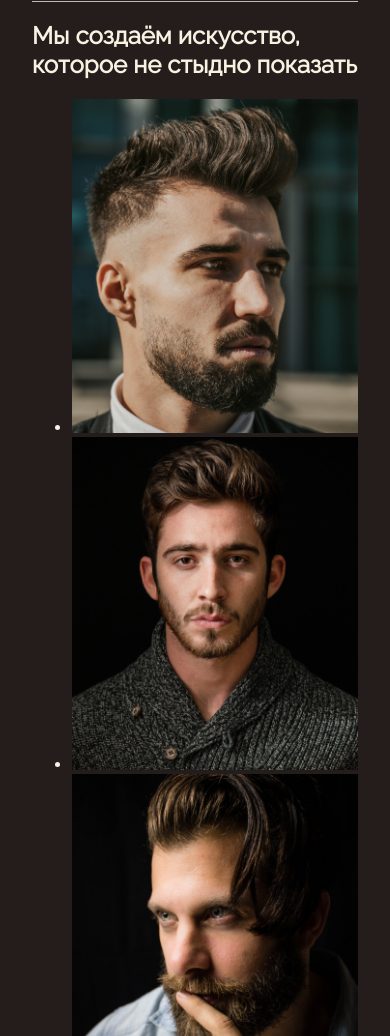
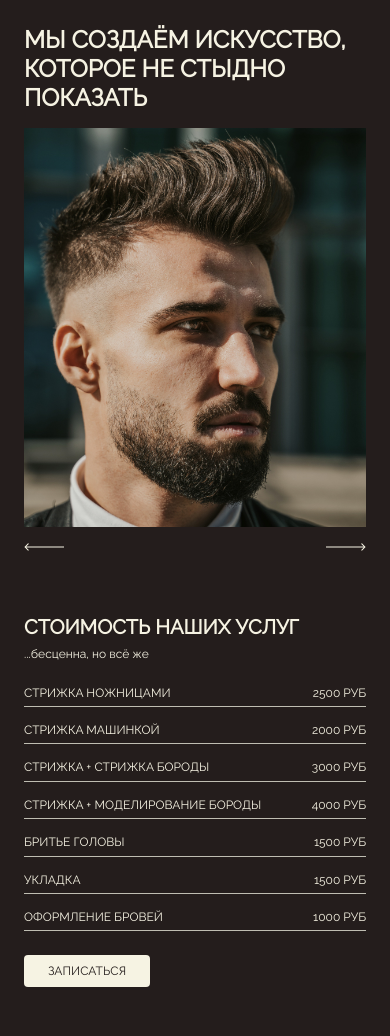
Before and after one commit to SiAnsty/Chik-chik, a plain HTML site: page index.html in a window 390 px wide. Shown: the part 80-1116 px from the top of the page. Drawn offline with Linux system fonts and the light colour scheme.

Commit message:
add styls for section  header-price

```diff
--- /dev/null
+++ b/css/header.css
@@ -0,0 +1,21 @@
+.header__container {
+  padding-top: 16px;
+  padding-bottom: 17px;
+  border-bottom: 1px solid #BFBDB2;
+  display: flex;
+  align-items: center;
+  justify-content: space-between;
+}
+
+.header__navigation {
+  flex-grow: 1;
+  display: flex;
+  justify-content: flex-end;
+  margin-right: 54px;
+}
+
+@media (max-width: 768px) {
+  .header__navigation {
+    display: none;
+  }
+}
--- /dev/null
+++ b/css/hero.css
@@ -0,0 +1,33 @@
+.hero {
+  padding: 62px 0;
+}
+
+.hero__title {
+  font-size: 54px;
+  text-transform: uppercase;
+  max-width: 904px;
+  margin: 0 0 36px;
+}
+
+@media (max-width: 768px) {
+  .hero {
+    padding: 40px 0;
+  }
+
+  .hero__title {
+    font-size: 40px;
+    margin-bottom: 24px;
+  }
+}
+
+@media (max-width: 560px) {
+  .hero {
+    padding: 32px 0;
+  }
+
+  .hero__title {
+    font-size: 24px;
+    margin-bottom: 16px;
+    max-width: 420px;
+  }
+}
--- /dev/null
+++ b/css/main-link.css
@@ -0,0 +1,31 @@
+.main-link {
+  display: inline-block;
+  border-radius: 4px;
+  padding: 13px 46px;
+  font-size: 14px;
+  line-height: 100%;
+  text-transform: uppercase;
+  text-decoration: none;
+  color: #241D1C;
+  background: #F6F3E3;
+  cursor: pointer;
+}
+
+.main-link:hover:not(:disabled) {
+  background: #EFE7BE;
+}
+
+.main-link:focus-visible {
+  outline: 1px solid #FFFFFF;
+}
+
+.main-link:disabled {
+  opacity: 0.4;
+}
+
+@media (max-width: 560px) {
+  .main-link {
+    padding: 10px 24px;
+    font-size: 12px;
+  }
+}
--- /dev/null
+++ b/css/navigation.css
@@ -0,0 +1,16 @@
+.navigaton__list {
+  margin: 0;
+  padding: 0;
+  list-style: none;
+  display: flex;
+  align-items: center;
+  gap: 33px;
+}
+
+.navigation__link {
+  color: inherit;
+  text-decoration: none;
+  font-size: 14px;
+  line-height: 100%;
+  text-transform: uppercase;
+}
--- /dev/null
+++ b/css/price.css
@@ -0,0 +1,108 @@
+.price {
+  padding: 62px 0;
+}
+
+.price__title {
+  font-size: 40px;
+  text-transform: uppercase;
+  margin: 0 0 16px;
+}
+
+.price__tagline {
+  margin: 0 0 40px;
+}
+
+.price__wrapper-content {
+  display: flex;
+  gap: 32px;
+}
+
+.price__wrapper-content:before{
+  content: '';
+  flex-basis: 50%;
+  background-position: top;
+  background-size: cover;
+  background-image: url(../img/price-cont.jpg);
+}
+
+.price__content {
+  flex-basis: 50%;
+}
+
+.price__list {
+  padding: 0;
+  margin: 0 0 62px;
+  list-style: none;
+}
+
+.price__item {
+  display: flex;
+  justify-content: space-between;
+  font-size: 14px;
+  line-height: 100%;
+  text-transform: uppercase;
+  padding-bottom: 7px;
+  margin-bottom: 24px;
+  border-bottom: 1px solid #BFBDB2;
+}
+
+.price__item:last-child {
+  margin-bottom: 0;
+}
+
+.price__item-title {
+  text-transform: uppercase;
+}
+
+.price__item-count {
+  white-space: nowrap;
+}
+
+@media (max-width: 786px) {
+  .price {
+    padding: 40px 0;
+  }
+
+  .price__title {
+  font-size: 32px;
+  }
+
+  .price__wrapper-content:before {
+    content: none;
+  }
+
+  .price__content {
+    flex-basis: 100%;
+  }
+
+  .price__list {
+    margin-bottom: 40px;
+  }
+}
+
+@media (max-width: 560px) {
+  .price {
+    padding: 32px 0;
+  }
+
+  .price__title {
+    font-size: 20px;
+    margin-bottom: 8px;
+  }
+
+  .price__tagline {
+    font-size: 12px;
+    margin-bottom: 24px;
+  }
+
+  .price__list {
+    margin-bottom: 24px;
+  }
+
+  .price__item {
+    font-size: 12px;
+    line-height: 120%;
+    padding-bottom: 6px;
+    margin-bottom: 16px;
+  }
+}
--- /dev/null
+++ b/css/slider.css
@@ -0,0 +1,108 @@
+.slider {
+  overflow: hidden;
+  position: relative;
+
+}
+.slider__container {
+  /*display: none;*/
+}
+
+.slider__list {
+  display: flex;
+  list-style: none;
+  padding: 0;
+  margin: 0 -16px;
+}
+
+.slider__item {
+  padding: 0 16px;
+  flex-grow: 0;
+  flex-shrink: 0;
+  max-width: 25%;
+}
+
+.slider__item_active {
+  max-width: 50%;
+}
+
+.slider__arrow {
+  position: absolute;
+  bottom: 29%;
+  height: 8px;
+  background-color: transparent;
+  width: 64px;
+  background-repeat: no-repeat;
+  border: none;
+  cursor: pointer;
+}
+
+.slider__arrow:hover {
+  opacity: 0.8;
+}
+
+.slider__arrow:active {
+  opacity: 0.6;
+}
+
+.slider__arrow_left {
+  left: 8%;
+  background-position: left;
+  background-image: url(../img/Arrow\ 1.svg);
+}
+
+.slider__arrow_right {
+  right: 8%;
+  background-position: right;
+  background-image: url(../img/Arrow\ 2.svg);
+}
+
+@media (max-width: 1024px) {
+  .slider__item {
+    max-width: 30%;
+  }
+
+  .slider__item_active {
+    max-width: 40%;
+  }
+
+  .slider__arrow {
+    bottom: 12%;
+  }
+}
+
+@media (max-width: 768px) {
+  .slider__item {
+    max-width: 25%;
+  }
+
+  .slider__item_active {
+    max-width: 50%;
+  }
+
+  .slider__arrow {
+    width: 40px;
+    bottom: 31%;
+  }
+}
+
+@media (max-width: 560px) {
+  .slider {
+    padding-bottom: 20px;
+  }
+
+  .slider__item {
+    max-width: 100%;
+  }
+
+  .slider__arrow {
+    bottom: 0;
+  }
+
+  .slider__arrow_left {
+    left: 0;
+  }
+
+  .slider__arrow_right {
+    right: 0;
+  }
+}
--- a/css/style.css
+++ b/css/style.css
@@ -3,14 +3,16 @@
   font-style: normal;
   font-weight: 400;
   src: url('../fonts/raleway-v28-cyrillic-regular.woff2') format('woff2'),
-     url('../fonts/raleway-v28-cyrillic-regular.woff') format('woff');
+    url('../fonts/raleway-v28-cyrillic-regular.woff') format('woff');
 }
 
 html {
   box-sizing: border-box;
 }
 
-*, *::after, *::before {
+*,
+*::after,
+*::before {
   box-sizing: inherit;
 }
 
@@ -40,77 +42,8 @@ img {
   margin: 0 auto;
 }
 
-.header__container {
-  padding-top: 16px;
-  padding-bottom: 17px;
-  border-bottom: 1px solid #BFBDB2;
-  display: flex;
-  align-items: center;
-  justify-content: space-between;
-}
-
-.header__navigation {
-  flex-grow: 1;
-  display: flex;
-  justify-content: flex-end;
-  margin-right: 54px;
-}
-
-.navigaton__list {
-  margin: 0;
-  padding: 0;
-  list-style: none;
-  display: flex;
-  align-items: center;
-  gap: 33px;
-}
-
-.navigation__link {
-  color: inherit;
-  text-decoration: none;
-  font-size: 14px;
-  line-height: 100%;
-  text-transform: uppercase;
-}
-
-.main-link {
-  display: inline-block;
-  border-radius: 4px;
-  padding: 13px 46px;
-  font-size: 14px;
-  line-height: 100%;
-  text-transform: uppercase;
-  text-decoration: none;
-  color: #241D1C;
-  background: #F6F3E3;
-  cursor: pointer;
-}
-
-.main-link:hover:not(:disabled) {
-  background: #EFE7BE;
-}
-
-.main-link:focus-visible {
-  outline: 1px solid #FFFFFF;
-}
-
-.main-link:disabled {
-  opacity: 0.4;
-}
-
-@media (max-width: 768px) {
-  .header__navigation {
-    display: none;
-  }
-}
-
-@media (max-width: 540px) {
+@media (max-width: 560px) {
   .container {
     padding: 0 24px;
   }
-
-  .main-link {
-    padding: 10px 24px;
-    font-size: 12px;
-  }
 }
--- a/index.html
+++ b/index.html
@@ -6,7 +6,17 @@
   <meta http-equiv="X-UA-Compatible" content="IE=edge">
   <meta name="viewport" content="width=device-width, initial-scale=1.0">
   <title>Chik-chik</title>
+  <link rel="stylesheet" href="./css/normalize.css">
   <link rel="stylesheet" href="./css/style.css">
+  <link rel="stylesheet" href="./css/header.css">
+  <link rel="stylesheet" href="./css/navigation.css">
+  <link rel="stylesheet" href="./css/main-link.css">
+  <link rel="stylesheet" href="./css/hero.css">
+  <link rel="stylesheet" href="./css/slider.css">
+  <link rel="stylesheet" href="./css/price.css">
+
+
+
 </head>
 
 <body>
@@ -42,7 +52,7 @@
               <li class="slider__item">
                 <img class="slider__img" src="./img/01.jpg" alt="Брюнет модный">
               </li>
-              <li class="slider__item">
+              <li class="slider__item slider__item_active">
                 <img class="slider__img" src="./img/02.jpg" alt="Брюнет стандартный">
               </li>
               <li class="slider__item">
```
Also changed, not shown: css/normalize.css (added), img/Arrow 1.svg (added), img/Arrow 2.svg (added), img/price-cont.jpg (added), 1 other file.
